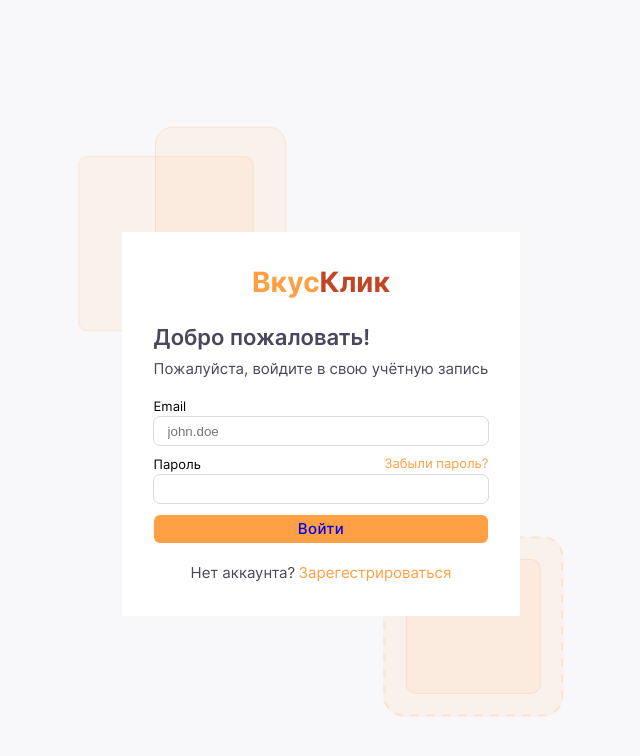
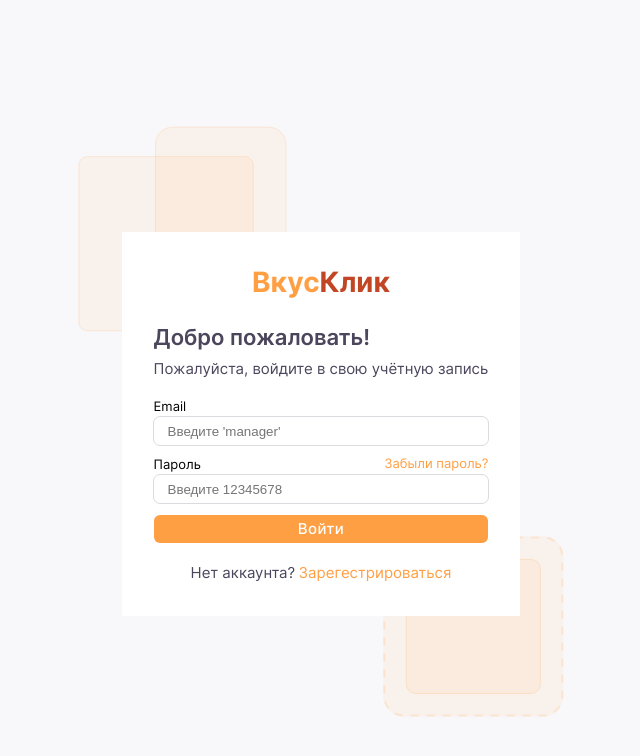
Before and after one commit to Rustam9724/-React-admin, a React (Create React App) app: page / in a window 1280 px wide. Shown: the top 756 px of the page, without its empty margins (319-959 px from the left). Built offline with nearby package versions, Linux system fonts and the light colour scheme.

Commit message:
fix: changing placeholder in input in Login component

```diff
--- a/src/components/Login.jsx
+++ b/src/components/Login.jsx
@@ -17,16 +17,18 @@ function Login() {
                  </div>
                  <label>
                     <p>Email</p>
-                    <input type="email" placeholder="john.doe"/>
+                    <input type="email" placeholder="Введите 'manager'"/>
                  </label>
                  <div className="password-section">
                     <label>
                         <p>Пароль</p>
-                        <input type="password" className="password"/>
+                        <input type="password" className="password" placeholder="Введите 12345678"/>
                     </label>
                  <Link to="/reset-password" className="password-forgotten">Забыли пароль?</Link>
                  </div>
-                 <button><Link to="/main">Войти</Link></button>
+                 <button>
+                    <Link to="/main">Войти</Link>
+                </button>
                  <div className="no-account"><p>Нет аккаунта?</p> <Link className="get-register" to="/register">Зарегестрироваться</Link></div>
             </div>
             <svg width="181" height="181" viewBox="0 0 181 181" fill="none" xmlns="http://www.w3.org/2000/svg" className="bottom-shape">
--- a/src/styles/login.css
+++ b/src/styles/login.css
@@ -174,6 +174,14 @@
     border-radius: 6px;
 }
 
+.login-form button:hover {
+    background-color: #C24624;
+}
+
+.login-form button > * {
+    color: white;
+}
+
 .no-account {
     margin: 0 auto;
     width: 100%;
```
